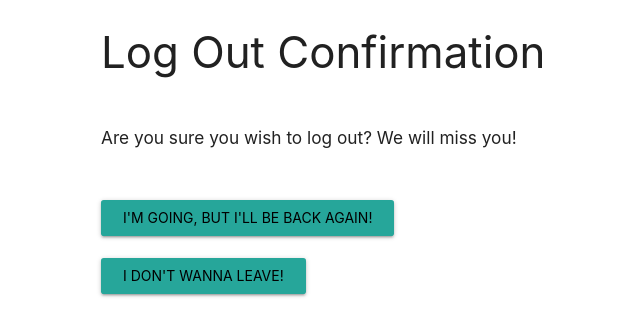
After one commit to seistudent/seistudent.github.io, a Node server app: page /sessions/logout in a window 1280 px wide. The commit adds this page. Shown: the top 336 px of the page, without its empty margins (91-731 px from the left). Run offline with Node 20, Linux system fonts and the light colour scheme; some libraries are stand-ins or nearby versions.

Commit message:
included logout functionality

```diff
--- a/TravelCatalogue/controllers/sessions.js
+++ b/TravelCatalogue/controllers/sessions.js
@@ -5,6 +5,10 @@ const Users = require("../models/users.js");
 
 sessions.get("/new", (req, res) => {
   res.render("sessions/new.ejs");
+});
+
+sessions.get("/logout", (req, res) => {
+  res.render("sessions/logout.ejs");
 });
 
 sessions.post("/", (req, res) => {
--- /dev/null
+++ b/TravelCatalogue/views/sessions/logout.ejs
@@ -0,0 +1,23 @@
+
+
+
+<!DOCTYPE html>
+<html>
+  <head>
+        <% include ../partials/head.ejs %>
+  </head>
+    <body>
+      <div class="container">
+        <h3>Log Out Confirmation</h3><br>
+        <h6>Are you sure you wish to log out? We will miss you!</h6><br><br>
+        <div class="row">
+                <form action="/sessions?_method=DELETE" method="POST">
+                    <input type="submit" value="I'm going, but I'll be back again!" class="waves-effect waves-light btn"/>
+                </form>
+                <br>
+                <form action="/countries" method="GET">
+                    <input type="submit" value="I don't wanna leave!" class="waves-effect waves-light btn"/>
+                </form>
+        </div>
+    </body>
+</html>
```
Also changed, not shown: TravelCatalogue/views/partials/navbar.ejs (+6 -2 lines).
